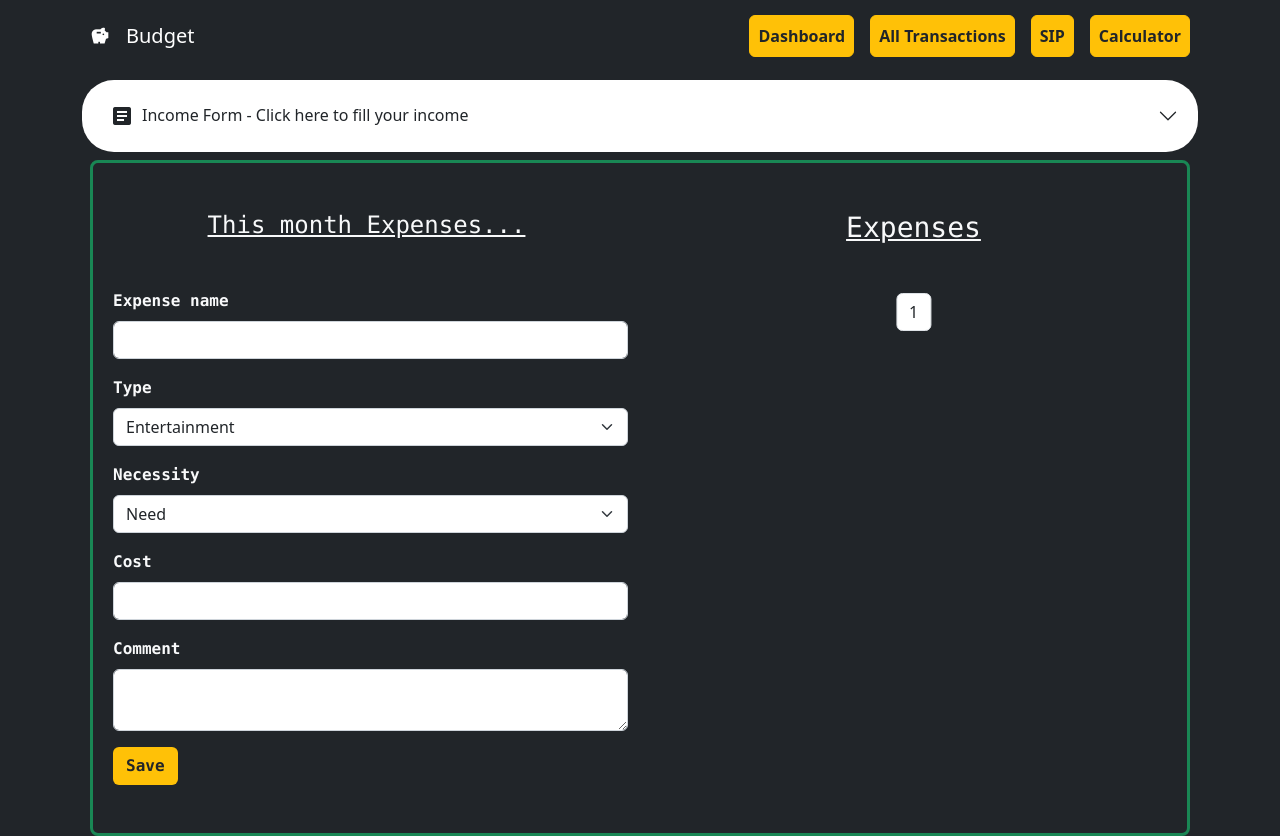
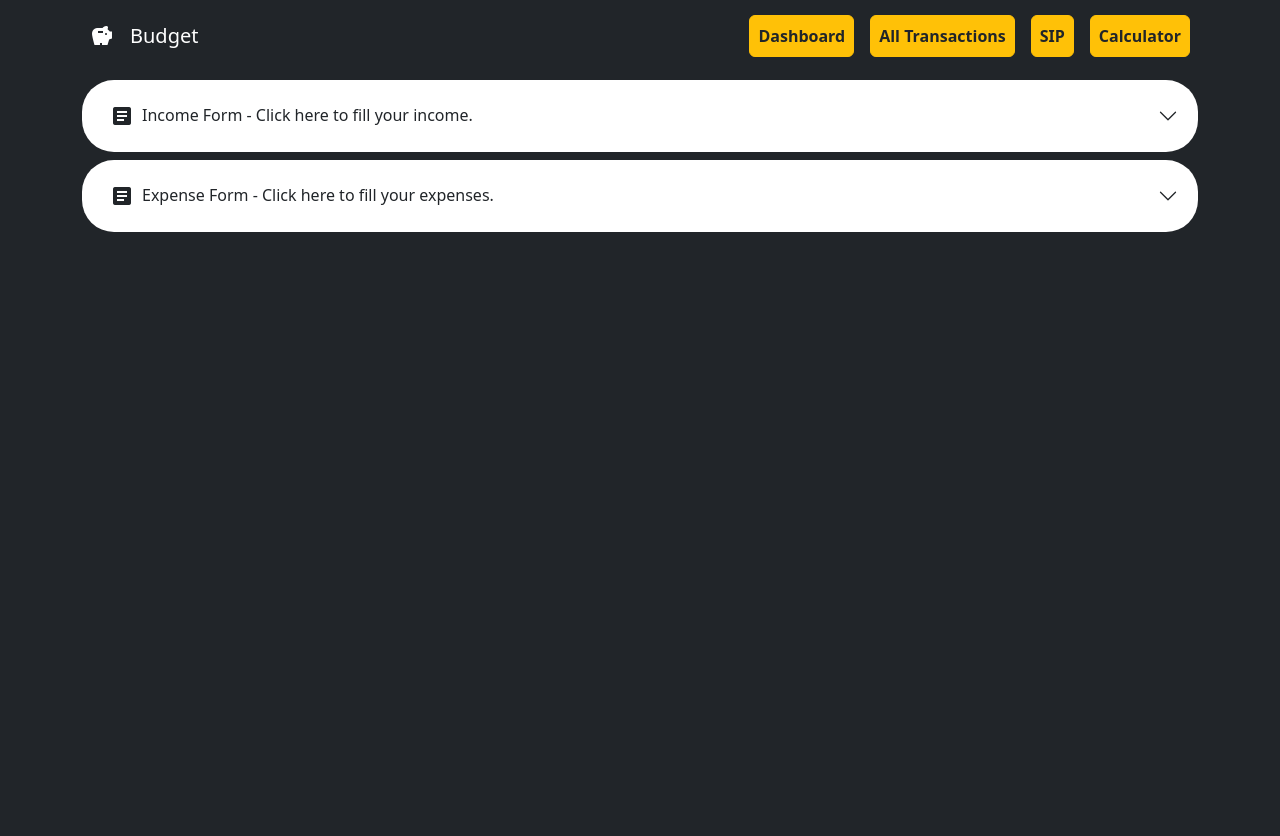
Before and after one commit to varunteja007006/Budget-Django, a Django app: page / in a window 1280 px wide. After the commit the page ends 232 px from the top, so only its background shows below. Run offline with Django 3.2, Linux system fonts and the light colour scheme; data that the repository does not hold is empty; parts of the project's set-up code (start-up, migrations or seed data) failed here and were passed over.

Commit message:
Minor Changes

```diff
--- a/home/templates/calc.html
+++ b/home/templates/calc.html
@@ -1,4 +1,4 @@
-{% extends 'dashboard.html' %} {% block title %}Calculator{% endblock title %}
+{% extends 'dashboard.html' %}
 {% block body %}
 
 <div class="container py-5">
--- a/home/templates/dashboard.html
+++ b/home/templates/dashboard.html
@@ -6,17 +6,30 @@
   <meta charset="utf-8">
   <meta name="viewport" content="width=device-width, initial-scale=1">
   {% load static %}
+  <!--Material Icons-->
+  <link rel="stylesheet" href="https://fonts.googleapis.com/css2?family=Material+Symbols+Outlined:opsz,wght,FILL,GRAD@20..48,100..700,0..1,-50..200" />
   <link href="https://fonts.googleapis.com/icon?family=Material+Icons" rel="stylesheet">
   <!-- Bootstrap CSS -->
   <link href="https://cdn.jsdelivr.net/npm/bootstrap@5.2.3/dist/css/bootstrap.min.css" rel="stylesheet" integrity="sha384-rbsA2VBKQhggwzxH7pPCaAqO46MgnOM80zW1RWuH61DGLwZJEdK2Kadq2F9CUG65" crossorigin="anonymous">
-  <title> {% block title %}Dashboard{% endblock title %}</title>
+  <!--Material Icon styles-->
+  <style>
+    .material-symbols-outlined {
+      font-variation-settings:
+        'FILL'0,
+        'wght'400,
+        'GRAD'0,
+        'opsz'48
+    }
+  </style>
+  <title> {% block title %} {% if title %} {{title}} {% else %} Budget {% endif %} {% endblock title %}</title>
 </head>
 
 <body class="bg-dark">
+  <!-- Navigation bar -->
   <nav aria-label="navigation" class="navbar navbar-expand-lg navbar-dark bg-dark">
     <div class="container">
-      <span class="navbar-brand m-2 material-icons md-24" class="">savings</span>
-      <a class="navbar-brand m-2" href="/">Budget </a>
+      <span class="navbar-brand m-2 fs-4 material-icons md-24">savings</span>
+      <a class="navbar-brand m-2" href="{% url 'home:dashboard' %}">Budget</a>
       <button class="navbar-toggler" type="button" data-bs-toggle="collapse" data-bs-target="#navbarSupportedContent" aria-controls="navbarSupportedContent" aria-expanded="false" aria-label="Toggle navigation">
         <span class="navbar-toggler-icon"></span>
       </button>
@@ -38,19 +51,22 @@
       </div>
     </div>
   </nav>
+
+  <!-- Rest of the body -->
   {% block body %}
   <div class="container">
-    <div class="accordion accordion-flush mt-2 " id="accordionFlushExample">
-      <div class="accordion-item bg-dark rounded-5">
-        <h2 class="accordion-header rounded-5" id="flush-headingOne">
-          <button class="accordion-button collapsed rounded-5" type="button" data-bs-toggle="collapse" data-bs-target="#flush-collapseOne" aria-expanded="false" aria-controls="flush-collapseOne">
+    <div class="accordion my-2" id="accordionExample">
+      <!-- Income form -->
+      <div class="accordion-item my-2 bg-dark rounded-5 border-0">
+        <h2 class="accordion-header rounded-5" id="headingZero">
+          <button class="accordion-button collapsed rounded-5" type="button" data-bs-toggle="collapse" data-bs-target="#collapseZero" aria-expanded="false" aria-controls="collapseZero">
             <span class="material-icons orange600 md-36 m-2">
               article
             </span>
-            Income Form - Click here to fill your income
+            Income Form - Click here to fill your income.
           </button>
         </h2>
-        <div id="flush-collapseOne" class="accordion-collapse collapse mt-2" aria-labelledby="flush-headingOne" data-bs-parent="#accordionFlushExample">
+        <div id="collapseZero" class="accordion-collapse collapse mt-2" aria-labelledby="headingZero" data-bs-parent="#accordionExample">
           <div class="accordion-body bg-dark text-white">
             <div class="row w-auto align-items-start border border-3 border-danger rounded-3 ">
               <div class="col mt-3">
@@ -90,8 +106,20 @@
           </div>
         </div>
       </div>
-    </div>
-    <div class="row border border-3 border-success rounded-3 bg-dark mt-2 mx-2">
+      <!-- Expenses form -->
+      <div class="accordion-item bg-dark rounded-5 border-0">
+        <h2 class="accordion-header rounded-5 border-0" id="headingOne">
+          <button class="accordion-button collapsed rounded-5 border-0" type="button" data-bs-toggle="collapse" data-bs-target="#collapseOne" aria-expanded="false" aria-controls="collapseOne">
+            <span class="material-icons md-36 m-2">
+              article
+            </span>
+            Expense Form - Click here to fill your expenses.
+          </button>
+          </button>
+        </h2>
+        <div id="collapseOne" class="accordion-collapse collapse" aria-labelledby="headingOne" data-bs-parent="#accordionExample">
+          <div class="accordion-body bg-dark text-white">
+            <div class="row w-auto align-items-start border border-3 border-success rounded-3">
               <div class="col">
                 <h4 class="text-light text-center my-5 font-monospace text-decoration-underline">This month Expenses...</h4>
                 <form method='POST' class="ms-2">
@@ -158,7 +186,12 @@
               </div>
             </div>
           </div>
+        </div>
+      </div>
+    </div>
+  </div>
   {% endblock body %}
+
   <!--alert icons-->
   <svg xmlns="http://www.w3.org/2000/svg" style="display: none;">
     <symbol id="check-circle-fill" fill="currentColor" viewBox="0 0 16 16">
--- a/home/views.py
+++ b/home/views.py
@@ -1,35 +1,39 @@
+from .graphFunctions import GraphFunctions
+from django.core.paginator import Paginator
+from datetime import date
+from . import models
+from .forms import end_of_month_form, Income, expenses, sip_form, sip_product_form, sip_platform_form
+from django.contrib import messages
+from django.shortcuts import redirect, render, reverse
+from django.http import HttpResponse
+import numpy as np
+from io import StringIO
+import csv
 from smtplib import quotedata
 import matplotlib.pyplot as plt
 import matplotlib.pyplot as plt
-from numpy.lib.function_base import append; plt.rcdefaults()
-import csv
-from io import StringIO
-import numpy as np
-
-from django.http import HttpResponse
-from django.shortcuts import redirect, render, reverse
-from django.contrib import messages
-from .forms import end_of_month_form, Income, expenses, sip_form, sip_product_form, sip_platform_form
-from . import models
-from datetime import date, time
-from django.core.paginator import Paginator
+from numpy.lib.function_base import append
+plt.rcdefaults()
 
 today = date.today()
 month = today.strftime("%m")
+
 
 def dashboard(request):
     form_income = Income()
     form_expenses = expenses()
 
-    obj_income = models.Income.objects.all().filter(date__month=month).order_by('-date')
-    obj_expenses =  models.expenses.objects.all().filter(date__month=month).order_by('-time')
+    obj_income = models.Income.objects.all().filter(
+        date__month=month).order_by('-date')
+    obj_expenses = models.expenses.objects.all().filter(
+        date__month=month).order_by('-time')
 
-    paginator = Paginator(obj_expenses,3)
+    paginator = Paginator(obj_expenses, 3)
     page_number = request.GET.get('page')
     page_obj = paginator.get_page(page_number)
 
     context = {'form_income': form_income, 'form_expenses': form_expenses,
-                 'obj_income':obj_income, 'page_obj': page_obj}
+               'obj_income': obj_income, 'page_obj': page_obj, 'title': 'Dashboard'}
 
     if request.method == "POST":
         form_income = Income(request.POST)
@@ -37,38 +41,41 @@ def dashboard(request):
         if form_income.is_valid():
             form_income.save()
             form_income = Income()
-            context={'form_income': form_income, 'form_expenses': form_expenses,
-                        'success_income':"successfully added income",
-                        'obj_income':obj_income, 'page_obj': page_obj}
+            # context={'form_income': form_income, 'form_expenses': form_expenses,
+            #             'success_income':"successfully added income",
+            #             'obj_income':obj_income, 'page_obj': page_obj}
             return redirect(reverse('home:dashboard'))
 
         elif form_expenses.is_valid():
             form_expenses.save()
             form_expenses = expenses()
-            context={'form_income': form_income, 'form_expenses': form_expenses,
-                        'success_expenses':"successfully added expenses",
-                        'obj_income':obj_income, 'page_obj': page_obj}
+            # context={'form_income': form_income, 'form_expenses': form_expenses,
+            #             'success_expenses':"successfully added expenses",
+            #             'obj_income':obj_income, 'page_obj': page_obj}
             return redirect(reverse('home:dashboard'))
-    return render(request, 'dashboard.html',context)
+    return render(request, 'dashboard.html', context)
+
 
 def all_transactions(request):
-    obj_income = models.Income.objects.all().filter(date__month=month).order_by('-date') #income
-    obj_expenses =  models.expenses.objects.all().filter(date__month=month).order_by('-time') #expenses
-    obj_overall_expenses =  models.expenses.objects.all().order_by('-time')
-    obj_eom = models.end_of_month_model.objects.all()  #End of month
+    obj_income = models.Income.objects.all().filter(
+        date__month=month).order_by('-date')  # income
+    obj_expenses = models.expenses.objects.all().filter(
+        date__month=month).order_by('-time')  # expenses
+    obj_overall_expenses = models.expenses.objects.all().order_by('-time')
+    obj_eom = models.end_of_month_model.objects.all()  # End of month
 
-    #NEED to use caching
+    # NEED to use caching
 
-    #Pagination
-    paginator = Paginator(obj_expenses,10)
+    # Pagination
+    paginator = Paginator(obj_expenses, 10)
     page_number = request.GET.get('page')
     page_obj = paginator.get_page(page_number)
 
-    paginator = Paginator(obj_overall_expenses,10)
+    paginator = Paginator(obj_overall_expenses, 10)
     page_number = request.GET.get('page')
     page_obj_1 = paginator.get_page(page_number)
 
-    #salary , total expenses, end of month
+    # salary , total expenses, end of month
     salary = 0
     for obj in obj_income:
         salary = obj.amount
@@ -79,19 +86,19 @@ def all_transactions(request):
         total_debit = total_debit + debit
     end_of_month = salary-total_debit
 
-
-    end_of_month_now=0
+    end_of_month_now = 0
     for obj in obj_eom.filter(date__month=month):
         end_of_month_now = obj.end_of_month
 
     if obj_eom.filter(date__month=month).count() == 0:
         updated = 'False'
-    elif obj_eom.filter(date__month=month).count() > 0 and end_of_month_now!=end_of_month:
+    elif obj_eom.filter(date__month=month).count() > 0 and end_of_month_now != end_of_month:
         updated = 'update'
     else:
         updated = 'True'
 
-    form_eom_now = end_of_month_form(request.POST or None,instance=obj_eom.filter(date__month=month).first())
+    form_eom_now = end_of_month_form(
+        request.POST or None, instance=obj_eom.filter(date__month=month).first())
 
     if 'submit' in request.POST:
 
@@ -109,8 +116,7 @@ def all_transactions(request):
     for obj in obj_eom:
         total_eom = total_eom + obj.end_of_month
 
-
-    #category wise monthly data
+    # category wise monthly data
     tot_monthly_exp = []
     total_dues = 0
     for obj in obj_expenses.filter(type='Dues'):
@@ -154,61 +160,63 @@ def all_transactions(request):
 
     if tot_monthly_exp.count(0) == 8:
         tot_monthly_exp.clear()
-    tot_monthly_exp = [1,1,1,1,1,1,1,1]
+    tot_monthly_exp = [1, 1, 1, 1, 1, 1, 1, 1]
 
-
-
-    #overall expenses catergory wise
+    # overall expenses catergory wise
     overall_exp = []
     tot = 0
     for obj in obj_overall_expenses.filter(type='Dues'):
         tot = tot + obj.cost
     overall_exp.append(tot)
-    tot=0
+    tot = 0
     for obj in obj_overall_expenses.filter(type='Loan'):
         tot = tot + obj.cost
     overall_exp.append(tot)
-    tot=0
+    tot = 0
     for obj in obj_overall_expenses.filter(type='Food'):
         tot = tot + obj.cost
     overall_exp.append(tot)
-    tot=0
+    tot = 0
     for obj in obj_overall_expenses.filter(type='Electronics'):
         tot = tot + obj.cost
     overall_exp.append(tot)
-    tot=0
+    tot = 0
     for obj in obj_overall_expenses.filter(type='Subscriptions'):
         tot = tot + obj.cost
     overall_exp.append(tot)
-    tot=0
+    tot = 0
     for obj in obj_overall_expenses.filter(type='Entertainment'):
         tot = tot + obj.cost
     overall_exp.append(tot)
-    tot=0
+    tot = 0
     for obj in obj_overall_expenses.filter(type='Rent'):
         tot = tot + obj.cost
     overall_exp.append(tot)
-    tot=0
+    tot = 0
     for obj in obj_overall_expenses.filter(type='Transportation'):
         tot = tot + obj.cost
     overall_exp.append(tot)
     if overall_exp.count(0) == 8:
         overall_exp.clear()
-        overall_exp = [1,1,1,1,1,1,1,1]
+        overall_exp = [1, 1, 1, 1, 1, 1, 1, 1]
 
-    #graphs
-    #category wise for this month
-    types=['Dues', 'Loan', 'Food', 'Electronics', 'Subscriptions', 'Entertainment', 'Rent', 'Transportation']
+    # graphs
+    # category wise for this month
+    types = ['Dues', 'Loan', 'Food', 'Electronics',
+             'Subscriptions', 'Entertainment', 'Rent', 'Transportation']
     y_pos = np.arange(len(types))
-    exp=[total_dues, total_loans, total_food, total_electronics, total_subscriptions, total_entertainment, total_rent, total_transportation]
-    graph_category_wise_this_month = get_graph_barh(y_pos, exp,types,'Expenses','Category wise - This month','')
+    exp = [total_dues, total_loans, total_food, total_electronics,
+           total_subscriptions, total_entertainment, total_rent, total_transportation]
+    graph_category_wise_this_month = get_graph_barh(
+        y_pos, exp, types, 'Expenses', 'Category wise - This month', '')
 
+    # category wise piechart
+    types = ['Dues', 'Loan', 'Food', 'Electronics',
+             'Subscriptions', 'Entertainment', 'Rent', 'Transportation']
+    graph_category_wise_overall_pie = get_graph_pie(
+        overall_exp, types, 'Category wise - Overall')
 
-    #category wise piechart
-    types=['Dues', 'Loan', 'Food', 'Electronics', 'Subscriptions', 'Entertainment', 'Rent', 'Transportation']
-    graph_category_wise_overall_pie = get_graph_pie(overall_exp, types, 'Category wise - Overall')
-
-    #info beside the pie chart
+    # info beside the pie chart
     category_wise_overall = []
     a = []
     for i in range(len(types)):
@@ -225,16 +233,17 @@ def all_transactions(request):
         category_wise_monthly_exp.append(a)
         a = []
 
-    x=[]
-    y=[]
+    x = []
+    y = []
     for obj in obj_eom:
         datedb = obj.date
         x.append(datedb.strftime("%m"))
         y.append(obj.end_of_month)
-    graph_total_eom = get_graph_plot(x,y,'Month','Amount','End of Months graph','green')
+    graph_total_eom = get_graph_plot(
+        x, y, 'Month', 'Amount', 'End of Months graph', 'green')
 
     obj_eom_rev = obj_eom.order_by('-date')
-    #contexts
+    # contexts
     context = {
         'obj_income': obj_income,
         'obj_eom_rev': obj_eom_rev,
@@ -244,7 +253,7 @@ def all_transactions(request):
         'total_debit': total_debit,
         'total_eom': total_eom,
         'updated': updated,
-        'form_eom_now':form_eom_now,
+        'form_eom_now': form_eom_now,
         'graph_total_eom': graph_total_eom,
         'end_of_month_now': end_of_month_now,
         'graph_category_wise_this_month': graph_category_wise_this_month,
@@ -253,28 +262,29 @@ def all_transactions(request):
         'overall_exp': overall_exp,
         'category_wise_overall': category_wise_overall,
         'category_wise_monthly_exp': category_wise_monthly_exp,
-        }
+    }
 
     return render(request, 'all_transactions.html', context)
+
 
 def sip(request):
     form_sip = sip_form(request.POST)
     form_sip_platform = sip_platform_form(request.POST)
     form_sip_product = sip_product_form(request.POST)
 
-    obj_sip         = models.sip.objects.all().order_by('-sip_date')
-    obj_product     = models.sip_product_model.objects.all()
-    obj_platform    = models.sip_platform_model.objects.all()
+    obj_sip = models.sip.objects.all().order_by('-sip_date')
+    obj_product = models.sip_product_model.objects.all()
+    obj_platform = models.sip_platform_model.objects.all()
 
-    context = {'form_sip':form_sip, 'form_sip_platform': form_sip_platform, 'form_sip_product': form_sip_product,
-                'obj_sip': obj_sip, 'obj_product': obj_product, 'obj_platform': obj_platform}
+    context = {'form_sip': form_sip, 'form_sip_platform': form_sip_platform, 'form_sip_product': form_sip_product,
+               'obj_sip': obj_sip, 'obj_product': obj_product, 'obj_platform': obj_platform}
 
     if 'save_platform' in request.POST:
         if form_sip_platform.is_valid():
             form_sip_platform.save()
             form_sip_platform = sip_platform_form(request.POST)
         context['msg'] = "successfully added platform !!"
-        return render(request, 'sip.html', context )
+        return render(request, 'sip.html', context)
 
     elif 'save_product' in request.POST:
         if form_sip_product.is_valid():
@@ -292,12 +302,14 @@ def sip(request):
 
     return render(request, 'sip.html', context)
 
+
 def download_csv(request):
     response = HttpResponse(
         content_type='text/csv',
         headers={'Content-Disposition': 'attachment; filename="budget.csv"'},
     )
-    obj_expenses =  models.expenses.objects.all().filter(date__month=month).order_by('-time')
+    obj_expenses = models.expenses.objects.all().filter(
+        date__month=month).order_by('-time')
     writer = csv.writer(response)
     writer.writerow(['Name', 'Type', 'Cost', 'Date', 'Time', 'Comment'])
     for obj in obj_expenses:
@@ -310,12 +322,13 @@ def download_csv(request):
         writer.writerow([name, type, cost, datedb, time, comment])
     return response
 
+
 def download_csv_all(request):
     response = HttpResponse(
         content_type='text/csv',
         headers={'Content-Disposition': 'attachment; filename="all_budget.csv"'},
     )
-    obj_expenses =  models.expenses.objects.all().order_by('-time')
+    obj_expenses = models.expenses.objects.all().order_by('-time')
     writer = csv.writer(response)
     writer.writerow(['Name', 'Type', 'Cost', 'Date', 'Time', 'Comment'])
     for obj in obj_expenses:
@@ -328,14 +341,16 @@ def download_csv_all(request):
         writer.writerow([name, type, cost, datedb, time, comment])
     return response
 
-def addlabels(x,y):
+
+def addlabels(x, y):
     for i in range(len(x)):
-        plt.text(i,y[i],y[i])
+        plt.text(i, y[i], y[i])
+
 
 def get_graph_bar(x, y, xlabel, ylabel, graph_title, colour):
-    #plt.xkcd()
+    # plt.xkcd()
     fig = plt.figure()
-    #colours = []
+    # colours = []
     plt.bar(x, y)
     addlabels(x, y)
     plt.xlabel(xlabel)
@@ -348,10 +363,12 @@ def get_graph_bar(x, y, xlabel, ylabel, graph_title, colour):
     data = imgdata.getvalue()
     return data
 
+
 def get_graph_barh(y_pos, exp, types, xlabel, graph_title, colour):
-    #plt.xkcd()
+    # plt.xkcd()
     fig = plt.figure()
-    colours = ['#0d6efd','#6610f2','#0dcaf0','#d63384','#dc3545','#fd7e14','#ffc107','#198754']
+    colours = ['#0d6efd', '#6610f2', '#0dcaf0', '#d63384',
+               '#dc3545', '#fd7e14', '#ffc107', '#198754']
     plt.barh(y_pos, exp, align='center', alpha=0.8, color=colours)
     plt.yticks(y_pos, types)
     plt.xlabel(xlabel)
@@ -363,9 +380,11 @@ def get_graph_barh(y_pos, exp, types, xlabel, graph_title, colour):
     data = imgdata.getvalue()
     return data
 
+
 def get_graph_plot(x, y, xlabel, ylabel, graph_title, colour):
     fig = plt.figure()
-    plt.plot(x, y, color=colour, label = graph_title, marker='o',linestyle='--',linewidth=0.7)
+    plt.plot(x, y, color=colour, label=graph_title,
+             marker='o', linestyle='--', linewidth=0.7)
     plt.xlabel(xlabel)
     plt.ylabel(ylabel)
     plt.title(graph_title)
@@ -376,11 +395,14 @@ def get_graph_plot(x, y, xlabel, ylabel, graph_title, colour):
     data = imgdata.getvalue()
     return data
 
+
 def get_graph_pie(overall_exp, types, graph_title):
     fig = plt.figure()
-    colours = ['#0d6efd','#6610f2','#0dcaf0','#d63384','#dc3545','#fd7e14','#ffc107','#33ff66']
-    explode=[0, 0.2, 0.1, 0.2, 0.2, 0.2, 0, 0.1]
-    plt.pie(overall_exp, labels=types, explode=explode, colors=colours, wedgeprops={'edgecolor':'black',}, shadow= True, autopct="%1.1f%%", rotatelabels=True)
+    colours = ['#0d6efd', '#6610f2', '#0dcaf0', '#d63384',
+               '#dc3545', '#fd7e14', '#ffc107', '#33ff66']
+    explode = [0, 0.2, 0.1, 0.2, 0.2, 0.2, 0, 0.1]
+    plt.pie(overall_exp, labels=types, explode=explode, colors=colours, wedgeprops={
+            'edgecolor': 'black', }, shadow=True, autopct="%1.1f%%", rotatelabels=True)
     plt.title(graph_title)
     plt.tight_layout()
     imgdata = StringIO()
@@ -389,10 +411,11 @@ def get_graph_pie(overall_exp, types, graph_title):
     data = imgdata.getvalue()
     return data
 
+
 def calc(request):
     input_one = request.GET.get("input_one")
     input_two = request.GET.get("input_two")
-    answer,submit_type = '',''
+    answer, submit_type = '', ''
     if input_two is None and input_one is None:
         pass
     elif request.GET.get("operation") == 'add':
@@ -402,5 +425,5 @@ def calc(request):
         answer = int(input_one) - int(input_two)
         submit_type = 'Subtract'
     else:
-        answer,submit_type = '',''
-    return render(request, 'calc.html', context={'answer': answer, 'submit_type': submit_type})
+        answer, submit_type = '', ''
+    return render(request, 'calc.html', context={'answer': answer, 'submit_type': submit_type, 'title': 'Calculator'})
```
Also changed, not shown: home/graphFunctions.py (added, +74 -0 lines), home/templates/all_transactions.html (+14 -10 lines), home/templates/sip.html (+4 -6 lines). Lines whose indentation alone changed are shown as unchanged.
